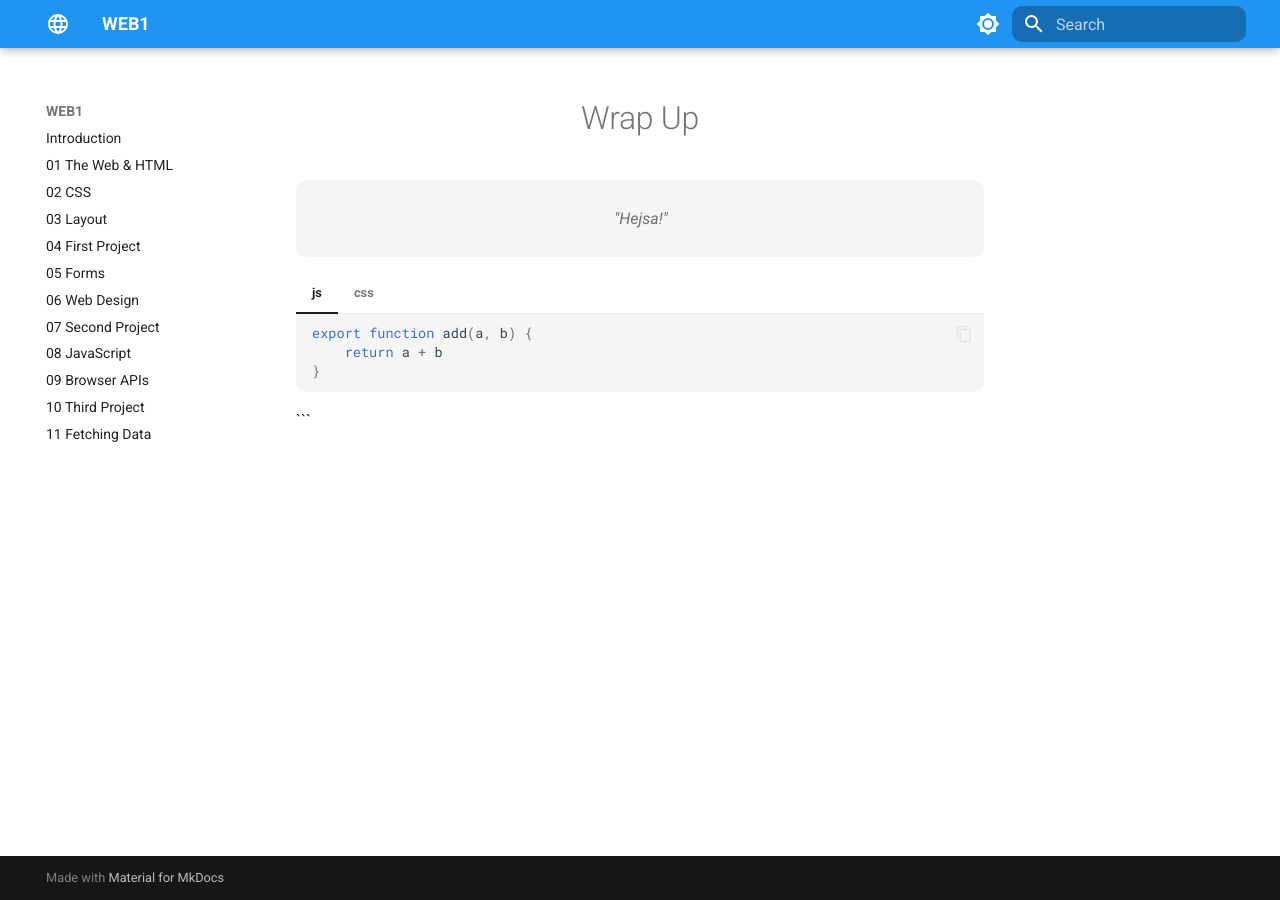
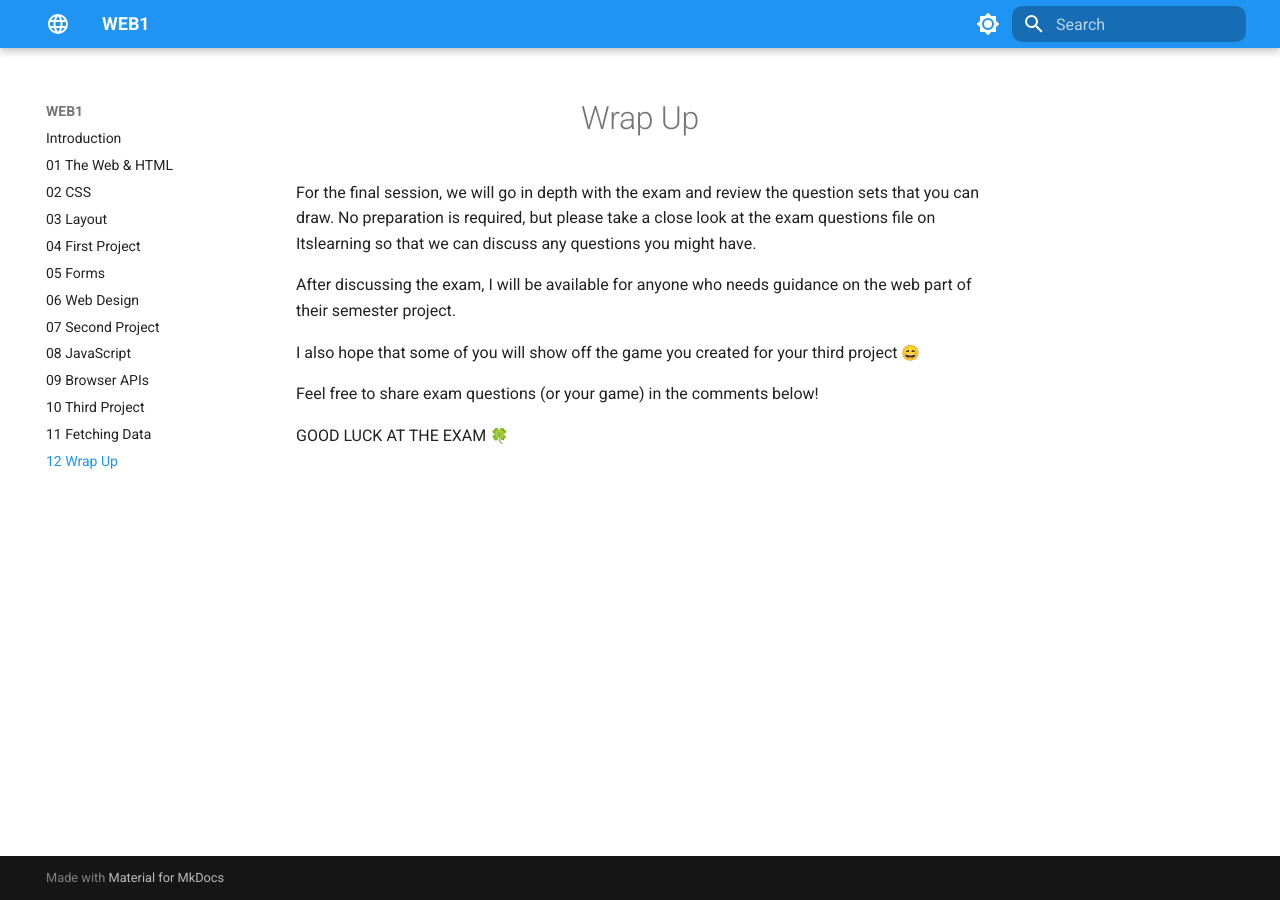
Before and after one commit to KasperKnop/WEB1, an MkDocs documentation site: the page built from docs/12-wrap-up.md, in a window 1280 px wide. Built offline with MkDocs 1.6.1 and Material for MkDocs 9.7.7, drawn with Linux system fonts in a browser that asks for light colours; emoji names are drawn with the system emoji font; comment, search, counter and statistics services are not loaded.

Commit message:
Wrap-up!

````diff
--- a/docs/12-wrap-up.md
+++ b/docs/12-wrap-up.md
@@ -4,22 +4,12 @@ comments: true
 
 # Wrap Up
 
-> "Hejsa!"
+For the final session, we will go in depth with the exam and review the question sets that you can draw. No preparation is required, but please take a close look at the exam questions file on Itslearning so that we can discuss any questions you might have.
 
-=== "js"
+After discussing the exam, I will be available for anyone who needs guidance on the web part of their semester project.
 
-    ```js
-    export function add(a, b) {
-        return a + b
-    }
-    ```
+I also hope that some of you will show off the game you created for your third project :smile:
 
-=== "css"
+Feel free to share exam questions (or your game) in the comments below!
 
-    ```css
-    h1 {
-        text-align: center;
-    }
-    ```
-
-```
+GOOD LUCK AT THE EXAM :four_leaf_clover:
--- a/mkdocs.yml
+++ b/mkdocs.yml
@@ -46,7 +46,7 @@ nav:
     - "09 Browser APIs": 09-browser-apis.md
     - "10 Third Project": 10-third-project.md
     - "11 Fetching Data": 11-fetching-data.md
-    # - "12 Wrap Up": 12-wrap-up.md
+    - "12 Wrap Up": 12-wrap-up.md
 
 extra_css:
     - stylesheets/extra.css
````
